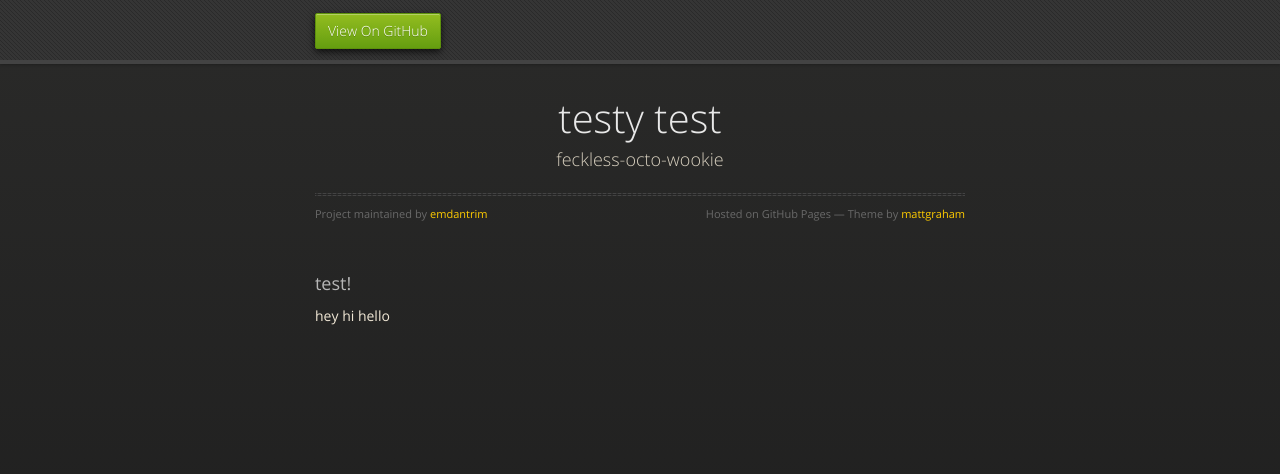
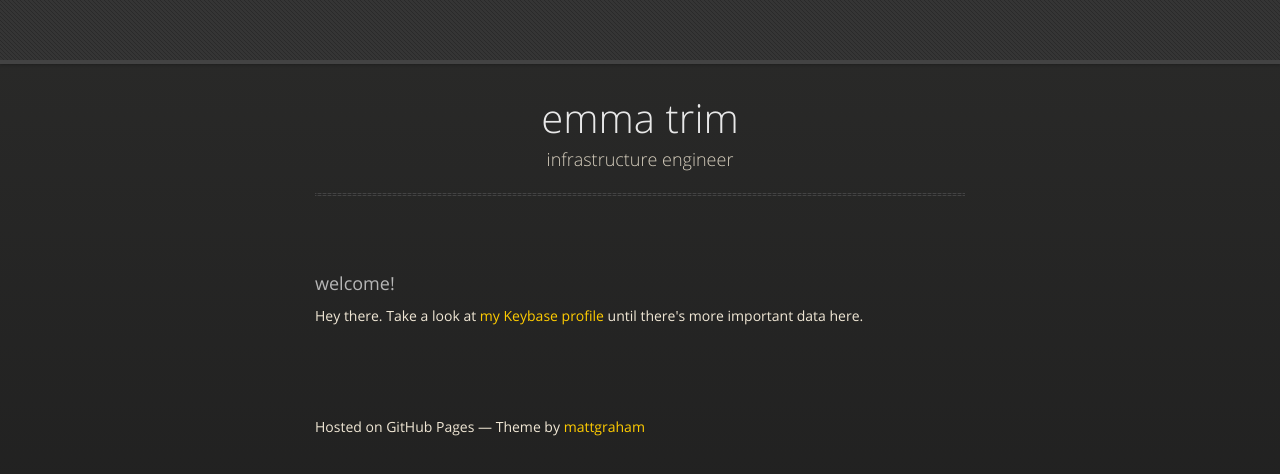
Before and after one commit to emdantrim/emdantrim.github.io, a plain HTML site: page index.html in a window 1280 px wide. Drawn offline with nearby package versions, Linux system fonts and the light colour scheme.

Commit message:
make this a bit more useful

```diff
--- a/index.html
+++ b/index.html
@@ -20,7 +20,6 @@
   <body>
       <div id="header">
         <nav>
-          <li class="fork"><a href="https://github.com/emdantrim">View On GitHub</a></li>
         </nav>
       </div><!-- end header -->
 
@@ -28,19 +27,18 @@
 
       <section>
         <div id="title">
-          <h1>testy test</h1>
-          <p>feckless-octo-wookie</p>
+          <h1>emma trim</h1>
+          <p>infrastructure engineer</p>
           <hr>
-          <span class="credits left">Project maintained by <a href="https://github.com/emdantrim">emdantrim</a></span>
-          <span class="credits right">Hosted on GitHub Pages &mdash; Theme by <a href="https://twitter.com/michigangraham">mattgraham</a></span>
         </div>
 
         <h3>
-<a id="test" class="anchor" href="#test" aria-hidden="true"><span class="octicon octicon-link"></span></a>test!</h3>
+<a id="test" class="anchor" href="#test" aria-hidden="true"><span class="octicon octicon-link"></span></a>welcome!</h3>
 
-<p>hey hi hello</p>
+<p>Hey there. Take a look at <a href="https://keybase.io/emdantrim">my Keybase profile</a> until there's more important data here.</p>
       </section>
 
+      <span class="credits right">Hosted on GitHub Pages &mdash; Theme by <a href="https://twitter.com/michigangraham">mattgraham</a></span>
     </div>
     <!--[if !IE]><script>fixScale(document);</script><![endif]-->
 
```
